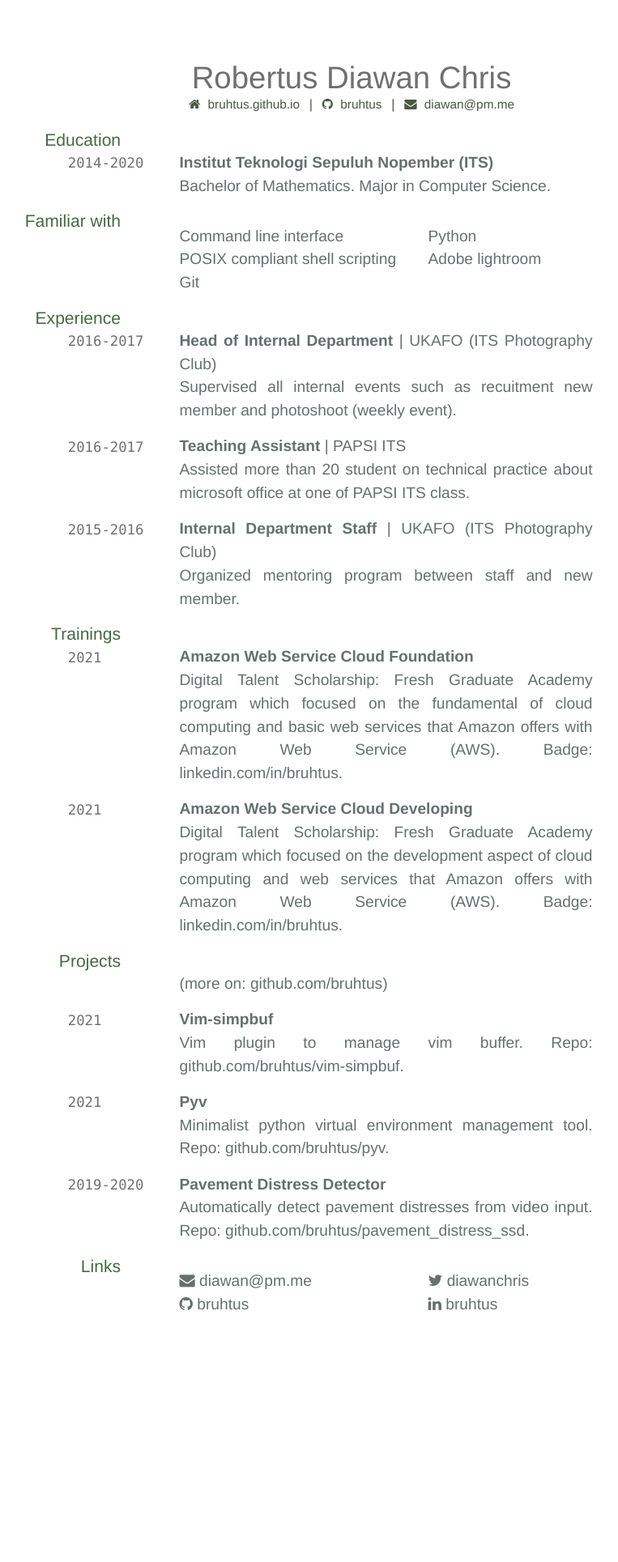
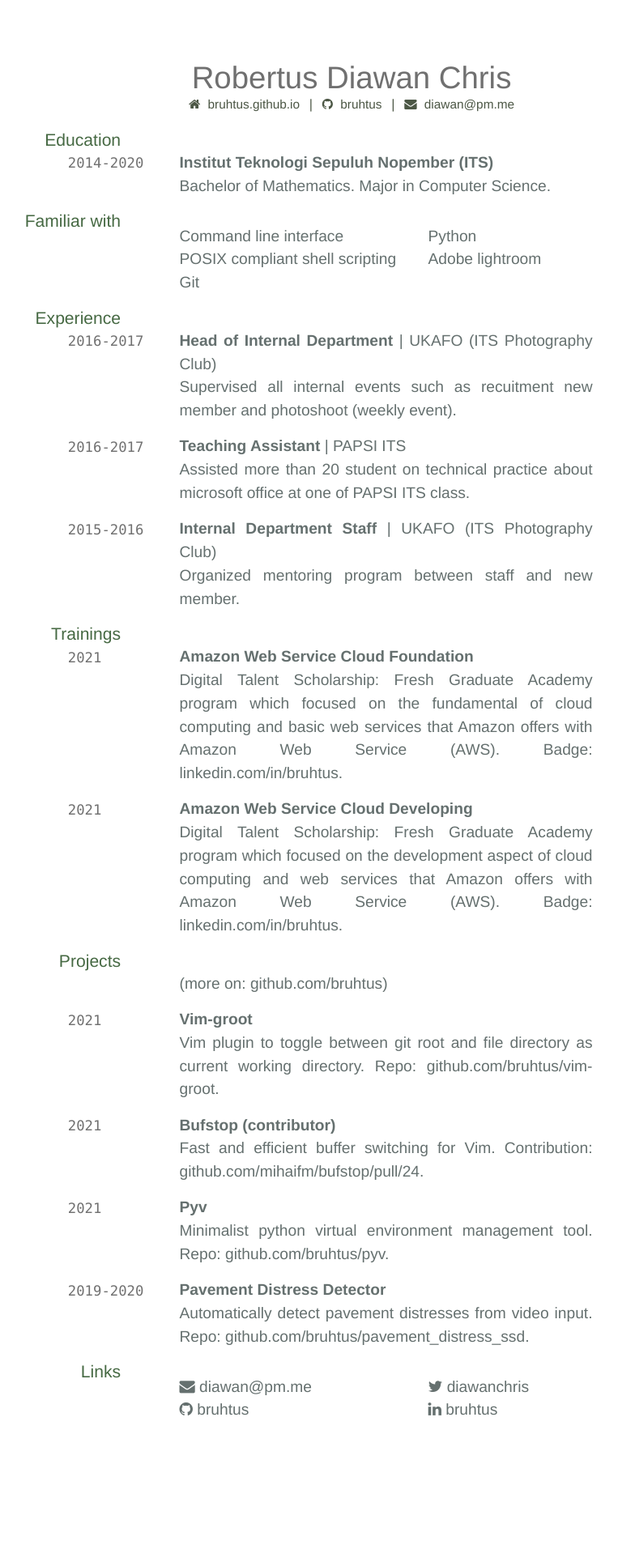
Before and after one commit to TimoTSchmidt/test3, a Jekyll site: the page built from index.md, in a window 1280 px wide. Shown: the whole page at 81% size, without its empty margins (206-969 px from the left). Built offline with Jekyll 4.4.1, drawn with Linux system fonts in a browser that asks for light colours; nearby versions of some CDN libraries; before the commit the page ends 1798 px from its top, so only the background shows below that.

Commit message:
Replace `vim-simpbuf` with `vim-groot` and `bufstop`

```diff
--- a/index.md
+++ b/index.md
@@ -58,8 +58,12 @@ Digital Talent Scholarship: Fresh Graduate Academy program which focused on the
 (more on: [github.com/bruhtus](https://github.com/bruhtus))
 
 `2021`
-__Vim-simpbuf__ <br>
-Vim plugin to manage vim buffer. Repo: [github.com/bruhtus/vim-simpbuf](https://github.com/bruhtus/vim-simpbuf).
+__Vim-groot__ <br>
+Vim plugin to toggle between git root and file directory as current working directory. Repo: [github.com/bruhtus/vim-groot](https://github.com/bruhtus/vim-groot).
+
+`2021`
+__Bufstop (contributor)__ <br>
+Fast and efficient buffer switching for Vim. Contribution: [github.com/mihaifm/bufstop/pull/24](https://github.com/mihaifm/bufstop/pull/24).
 
 `2021`
 __Pyv__ <br>
```
